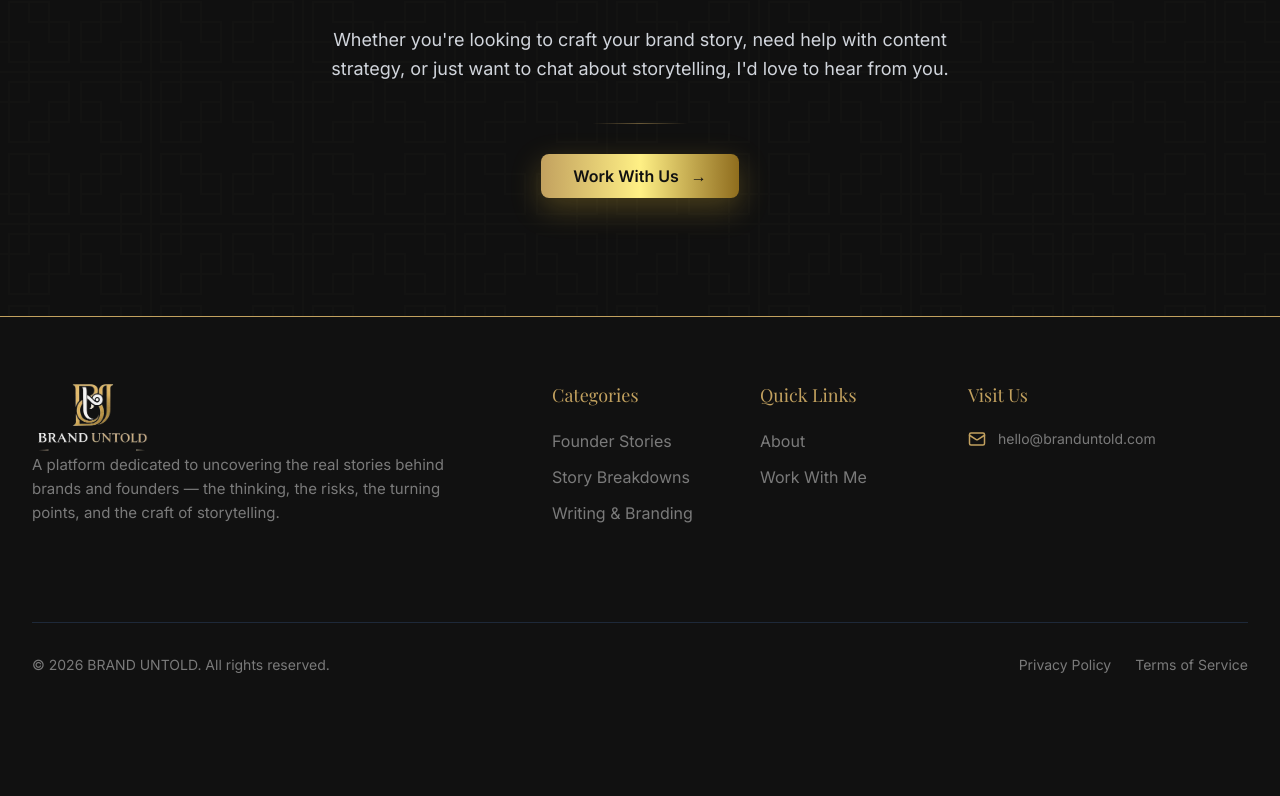
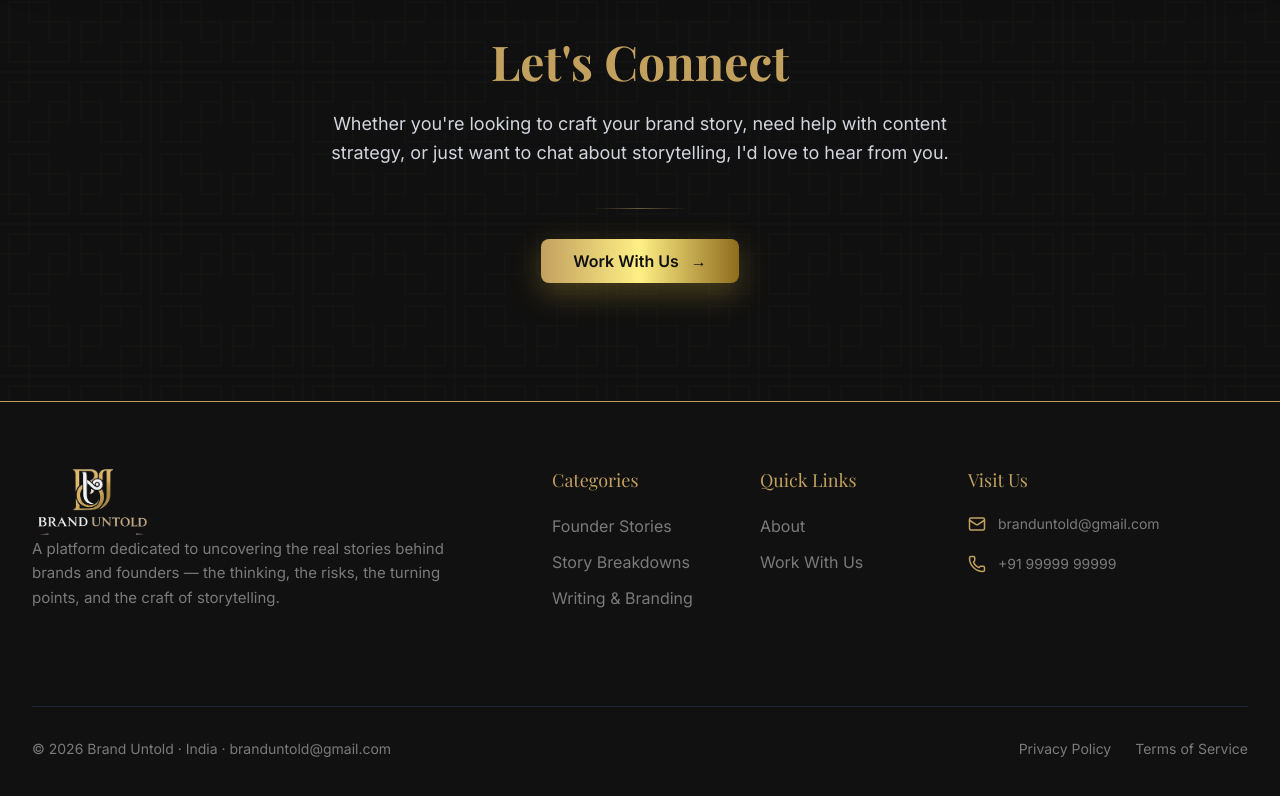
Before and after one commit to jayshritiwari08-code/branduntold, a Next.js app: page /about in a window 1280 px wide. Shown: the part 2152-2948 px from the top of the page. Before the commit the page ends 2891 px from the top, so only its background shows below. Built offline with nearby package versions, Linux system fonts and the light colour scheme; no server answers.

Commit message:
resolve issues

```diff
--- a/next.config.ts
+++ b/next.config.ts
@@ -31,6 +31,11 @@ const nextConfig: NextConfig = {
       {
         protocol: 'http',
         hostname: 'localhost',
+        port: '3001',
+      },
+      {
+        protocol: 'http',
+        hostname: '127.0.0.1',
         port: '3001',
       },
       {
--- a/src/app/about/page.tsx
+++ b/src/app/about/page.tsx
@@ -200,8 +200,8 @@ export default async function About() {
                 >
                   <Image
                     src={getImageUrl(about?.image, '/about1.jpg')}
-                    alt={about?.altname || about?.heading || 'Jayshree - Storyteller'}
-                    title={about?.img_title || about?.altname || about?.heading || 'Jayshree - Storyteller'}
+                    alt={about?.altname || about?.heading || 'Jayshri Tiwari, Co-Founder of Brand Untold — Indian editorial platform for founder stories'}
+                    title={about?.img_title || about?.altname || about?.heading || 'Jayshri Tiwari, Co-Founder of Brand Untold — Indian editorial platform for founder stories'}
                     width={600}
                     height={750}
                     sizes="(max-width: 768px) 100vw, (max-width: 1200px) 50vw, 600px"
@@ -242,7 +242,7 @@ export default async function About() {
                     dangerouslySetInnerHTML={{ __html: optimizeHtmlImages(about.description2) }}
                   />
                 ) : (
-                  <p>Content coming soon...</p>
+                  <p>There were no formal meetings, no rigid agendas, no hierarchy deciding whose voice mattered more. Just two minds exchanging ideas with sincerity — questioning without ego, disagreeing without dismissing, building something meaningful from a distance. Somewhere along the journey, Brand Untold was born.</p>
                 )}
               </div>
             </section>
@@ -267,9 +267,9 @@ export default async function About() {
 
                 <div className="grid md:grid-cols-3 gap-8">
                   {[
-                    { emoji: '✨', title: 'Authenticity First', desc: 'Real stories resonate more than manufactured ones.' },
-                    { emoji: '💡', title: 'Simplicity Matters', desc: 'Complex ideas should be explained simply.' },
-                    { emoji: '🤝', title: 'Connection First', desc: 'Build relationships first, business follows.' },
+                    { emoji: '✨', title: 'Editorial Integrity', desc: "We don't write promotional features. We write honest stories." },
+                    { emoji: '🔍', title: 'Depth Over Volume', desc: 'One deeply researched story is worth more than ten surface-level posts.' },
+                    { emoji: '🌱', title: 'Stories Before Success', desc: "We tell the story before it's obvious — not after everyone already knows it." },
                   ].map((item, index) => (
                     <div
                       key={index}
--- a/src/app/articles/[slug]/page.tsx
+++ b/src/app/articles/[slug]/page.tsx
@@ -63,7 +63,7 @@ export async function generateMetadata({ params }: BlogPostProps): Promise<Metad
   // React cache() deduplicates this call with the one in the BlogPost component
   // so only 1 network/database request is sent in total for the entire page load.
   const article = await fetchArticle(slug);
-
+console.log("article",article)
   if (!article) {
     return {
       title: 'Article Not Found - Brand Untold',
--- a/src/app/categories/[slug]/page.tsx
+++ b/src/app/categories/[slug]/page.tsx
@@ -42,8 +42,9 @@ export async function generateMetadata({
 
   if (category) {
     return {
-      title: `${category.heading} - Brand Untold`,
-      description: category.subheading || category.tagline,
+      title: category.metatitle || `${category.heading} - Brand Untold`,
+      description: category.meta_description || category.subheading || category.tagline,
+      keywords: category.meta_keyword,
       alternates: {
         canonical: `/categories/${slug}`,
       },
--- a/src/app/components/Workwithmeclient.tsx
+++ b/src/app/components/Workwithmeclient.tsx
@@ -125,7 +125,7 @@ const DEFAULT_SERVICES = [
 export default function WorkWithMeClient({ contactUsHeading, servicesData, footerData, faqData }: Props) {
     const [isSubmitting, setIsSubmitting] = useState(false);
     const [showModal, setShowModal] = useState(false);
-    console.log("faqData", faqData)
+    console.log("footerData", footerData)
     useEffect(() => {
         AOS.init({ duration: 800, easing: 'ease-out-cubic', once: true, offset: 50 });
     }, []);
@@ -189,7 +189,7 @@ export default function WorkWithMeClient({ contactUsHeading, servicesData, foote
                             <ol className="flex items-center space-x-2 text-sm">
                                 <li><Link href="/" className="text-grey hover:text-gold transition-colors">Home</Link></li>
                                 <li className="text-gold">/</li>
-                                <li className="text-gold font-medium">Work With Me</li>
+                                <li className="text-gold font-medium">Work With Us</li>
                             </ol>
                         </nav>
 
@@ -198,7 +198,7 @@ export default function WorkWithMeClient({ contactUsHeading, servicesData, foote
                                 {contactUsHeading?.tagline ?? "LET'S CREATE SOMETHING MEANINGFUL"}
                             </p>
                             <h1 className="font-serif text-5xl md:text-7xl font-bold text-gold leading-tight mb-6">
-                                Work With <span className="text-gold">Me</span>
+                                Work With <span className="text-gold">Us</span>
                             </h1>
                             <p className="font-sans text-xl text-grey max-w-2xl mx-auto">
                                 {contactUsHeading?.subheading ??
@@ -262,8 +262,8 @@ export default function WorkWithMeClient({ contactUsHeading, servicesData, foote
                             <h2 className="font-serif text-3xl text-gold mb-3">Let's Tell Your Story</h2>
                             <p className="text-grey">
                                 Fill out the form below or email me directly at{' '}
-                                <a href={`mailto:${footerData?.email ?? 'hello@branduntold.com'}`} className="text-gold hover:underline transition-colors">
-                                    {footerData?.email ?? 'hello@branduntold.com'}
+                                <a href={`mailto:${footerData?.email ?? 'branduntold@gmail.com'}`} className="text-gold hover:underline transition-colors">
+                                    {footerData?.email ?? 'branduntold@gmail.com'}
                                 </a>
                             </p>
                         </div>
--- a/src/app/components/feature-article-card.jsx
+++ b/src/app/components/feature-article-card.jsx
@@ -93,11 +93,10 @@ export default function FeatureArticleCard({ article, index }) {
           flexDirection: "column",
         }}
       >
-        {/* Image */}
         <div
           style={{
             position: "relative",
-            height: isLarge ? "300px" : "280px",
+            aspectRatio: "16 / 9",
             overflow: "hidden",
             flexShrink: 0,
           }}
@@ -116,8 +115,8 @@ export default function FeatureArticleCard({ article, index }) {
               alt={article.altname || article.title || "Article image"}
               title={article.img_title || article.altname || article.title || "Article image"}
               fill
-              sizes="(max-width: 768px) 100vw, 50vw"
-              className="object-cover object-center"
+              sizes="(max-width: 500px) 100vw, 50vw"
+              className="object-contain object-top"
               style={{ display: "block" }}
             />
           </div>
--- a/src/app/page.tsx
+++ b/src/app/page.tsx
@@ -146,7 +146,7 @@ export default async function Home() {
                       href="/work-with-me"
                       className="inline-flex items-center px-8 py-4 bg-gradient-to-r from-gold via-yellow-200 to-gold text-black font-bold hover:scale-[1.02] hover:shadow-[0_0_20px_rgba(212,175,55,0.4)] transition-all duration-300 rounded-2xl text-base md:text-lg group relative overflow-hidden"
                     >
-                      <span className="relative z-10">Let's Tell Yours</span>
+                      <span className="relative z-10">Work With Us →</span>
                       <div className="absolute inset-0 w-1/2 h-full bg-white/40 skew-x-[-25deg] -translate-x-[150%] group-hover:translate-x-[250%] transition-transform duration-1000 ease-in-out pointer-events-none" />
                     </Link>
                   </div>
--- a/src/app/privacy/page.tsx
+++ b/src/app/privacy/page.tsx
@@ -141,7 +141,7 @@ export default async function PrivacyPolicy() {
                   If you have any questions about this Privacy Policy, please contact us at:
                 </p>
                 <p className="text-grey mt-2">
-                  Email: privacy@branduntold.com<br />
+                  Email: branduntold@gmail.com<br />
                   Phone: +1 (555) 123-4567
                 </p>
               </section>
--- a/src/app/terms/page.tsx
+++ b/src/app/terms/page.tsx
@@ -127,7 +127,7 @@ export default async function TermsOfService() {
                   If you have any questions about these Terms of Service, please contact us at:
                 </p>
                 <p className="text-grey mt-2">
-                  Email: legal@branduntold.com<br />
+                  Email: branduntold@gmail.com<br />
                   Phone: +1 (555) 123-4567
                 </p>
               </section>
--- a/src/components/Footer.tsx
+++ b/src/components/Footer.tsx
@@ -139,7 +139,7 @@ export default function Footer() {
               </li>
               <li>
                 <Link href="/work-with-me" className="hover:text-gold transition-colors">
-                  Work With Me
+                  Work With Us
                 </Link>
               </li>
 
@@ -166,8 +166,14 @@ export default function Footer() {
               )}
               <div className="flex items-center gap-3">
                 <Mail size={18} className="text-gold" />
-                <a href={`mailto:${footerData?.email || 'hello@branduntold.com'}`} className="hover:text-gold transition-colors">
-                  {footerData?.email || 'hello@branduntold.com'}
+                <a href={`mailto:${footerData?.email || 'branduntold@gmail.com'}`} className="hover:text-gold transition-colors">
+                  {footerData?.email || 'branduntold@gmail.com'}
+                </a>
+              </div>
+              <div className="flex items-center gap-3 mt-2">
+                <Phone size={18} className="text-gold" />
+                <a href={`tel:${footerData?.phone || '+919999999999'}`} className="hover:text-gold transition-colors">
+                  {footerData?.phone || '+91 99999 99999'}
                 </a>
               </div>
             </div>
@@ -179,7 +185,7 @@ export default function Footer() {
         {/* Bottom Bar */}
         <div className="border-t border-gray-800 mt-16 pt-8 flex flex-col md:flex-row justify-between items-center text-sm text-grey">
           <p>
-            &copy; {new Date().getFullYear()} BRAND UNTOLD. All rights reserved.
+            &copy; {new Date().getFullYear()} Brand Untold &middot; India &middot; branduntold@gmail.com
           </p>
           <div className="flex gap-6 mt-4 md:mt-0">
             <Link href="/privacy" className="hover:text-gold transition-colors">
--- /dev/null
+++ b/test_internal.js
@@ -0,0 +1,26 @@
+const apiUrl = process.env.NEXT_PUBLIC_API_URL || 'http://localhost:3001';
+const slug = 'find-brand-unique-voice';
+const url = `${apiUrl}/api/data/articles?slug=${encodeURIComponent(slug)}`;
+
+console.log("Fetching from URL:", url);
+
+async function test() {
+  try {
+    const res = await fetch(url);
+    const json = await res.json();
+    console.log("Status:", res.status);
+    console.log("JSON success:", json.success);
+    if (json.success && json.data && json.data.length > 0) {
+      const art = json.data[0];
+      console.log("Fetched Article Title:", art.title);
+      console.log("Fetched Metatitle:", art.metatitle);
+      console.log("Fetched MetaDescription:", art.meta_description);
+    } else {
+      console.log("No data returned or success was false.", json);
+    }
+  } catch (e) {
+    console.error("Fetch failed:", e);
+  }
+}
+
+test();
```
Also changed, not shown: src/app/articles/page1.tsx (renamed from src/app/articles/[slug]/page1.tsx).
